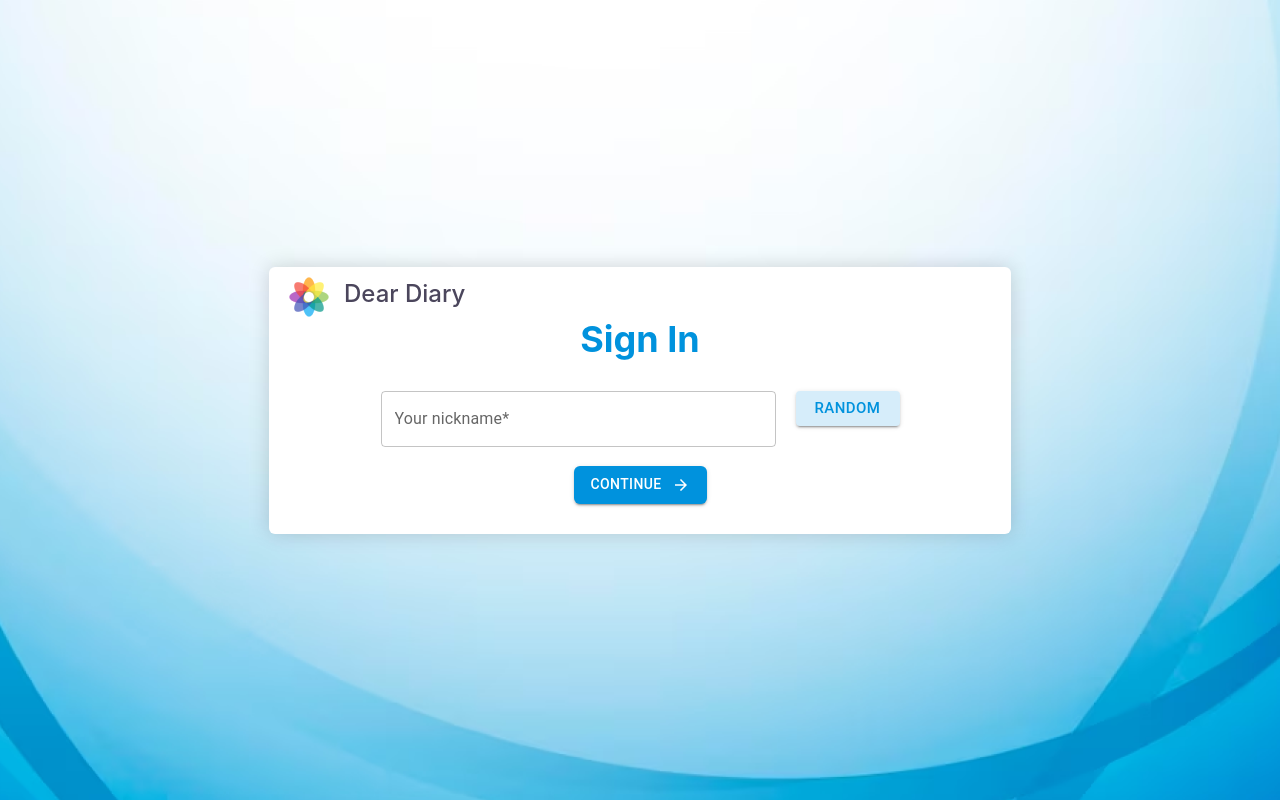
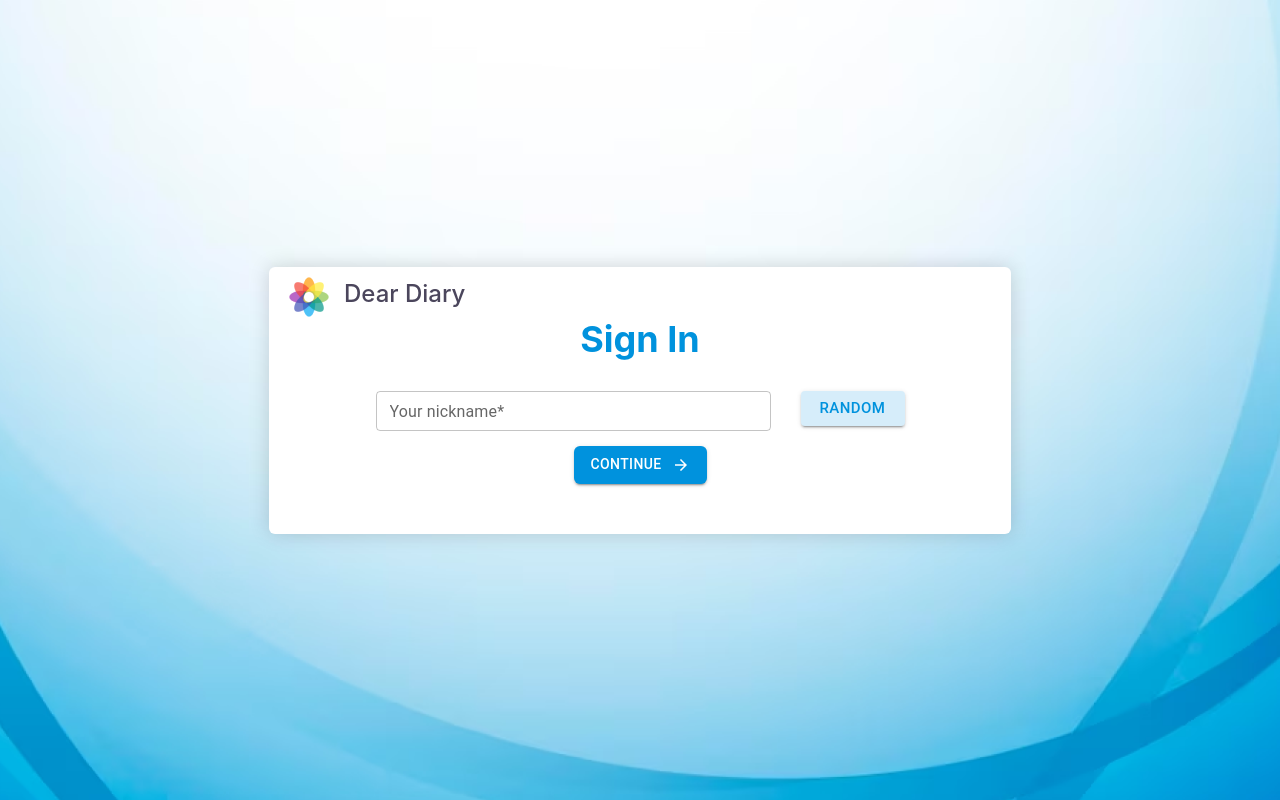
Before and after one commit to fcodelabs/training-web, a React (Create React App) app: page / in a window 1280 px wide. Built offline with nearby package versions, Linux system fonts and the light colour scheme.

Commit message:
signin created

```diff
--- a/src/containers/SignInPage/SignInPage.tsx
+++ b/src/containers/SignInPage/SignInPage.tsx
@@ -6,8 +6,17 @@ import Button from '@mui/material/Button';
 import logo from '../../assets/image1.png';
 import ArrowForwardIcon from '@mui/icons-material/ArrowForward';
 import bgimage from '../../assets/bg.png';
+import { useState } from 'react';
 
 const SignIn = () => {
+
+  const [name, setName] = useState('');
+
+  const generateRandomName = () => {
+    const randomString = Math.random().toString(36).substring(7);
+    setName(randomString);
+  };
+
   return (
     <div style={{ display: 'flex', justifyContent: 'center', alignItems: 'center', height: '100vh',
     background: `url(${bgimage}) center center / cover no-repeat` }}>
@@ -18,19 +27,23 @@ const SignIn = () => {
         </Box>
         <span style={{ color: "#0092DD", fontSize: "36px", fontWeight: "700", alignContent: "center", lineHeight: "24px", marginBottom: "10px" }}>Sign In</span>
         {/* <TextField id="outlined-basic" label="Outlined" variant="outlined" /> */}
-        <Box sx={{  alignSelf: 'center', marginBottom: '20px', marginTop: '30px' }}>
+        <Box sx={{  alignSelf: 'center', marginTop: '30px' }}>
         {/* <TextField style={{ width: '395px', borderRadius: '4px', border: '1px', color: '#DBDADE' }} id="outlined-basic" label="Your nickname*" variant="outlined" inputProps={{ style: { height: '6px' } }} /> */}
         <TextField
-            style={{ width: '395px', borderRadius: '4px', border: '1px', color: '#DBDADE', height: '35px' }}
+            style={{ width: '395px', borderRadius: '4px', border: '1px', color: '#DBDADE', fontSize: '13px', lineHeight: '21px' }}
             id="outlined-basic"
             label="Your nickname*"
             variant="outlined"
+            size='small'
+            value={name}
+            onChange={e => setName(e.target.value)}
           />
-          <Button style={{ width: '104px', height: '35px', color: '#0092DD', backgroundColor: 'rgba(0, 146, 221, 0.16)', marginLeft: '20px', fontWeight: '500', lineHeight: '18px', fontSize: '15px', padding: '10px 20px 10px 20px' }} variant="contained">
+          <Button style={{ width: '104px', height: '35px', color: '#0092DD', backgroundColor: 'rgba(0, 146, 221, 0.16)', marginLeft: '30px', fontWeight: '500', lineHeight: '18px', fontSize: '15px', padding: '10px 20px 10px 20px' }} variant="contained"
+            onClick={generateRandomName}>
             Random
           </Button>
         </Box>
-        <Button style={{ width: '133px', height: '38px', borderRadius: '6px', color: 'white', backgroundColor: '#0092DD', alignSelf: 'center', marginTop: '20px' }} variant="contained">
+        <Button style={{ width: '133px', height: '38px', borderRadius: '6px', color: 'white', backgroundColor: '#0092DD', alignSelf: 'center', marginTop: '15px' }} variant="contained">
             Continue
             <ArrowForwardIcon style={{ height: '18px', width: '18px', marginLeft: '10px' }} />
             </Button>
```
